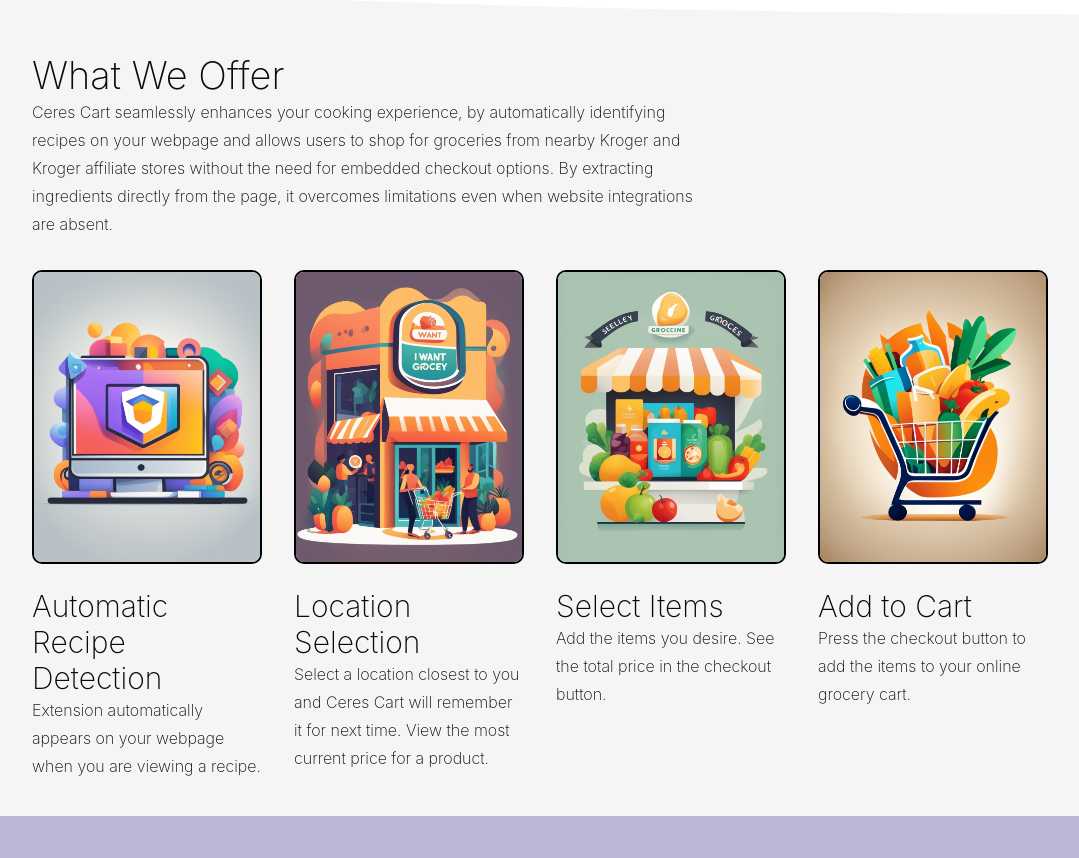
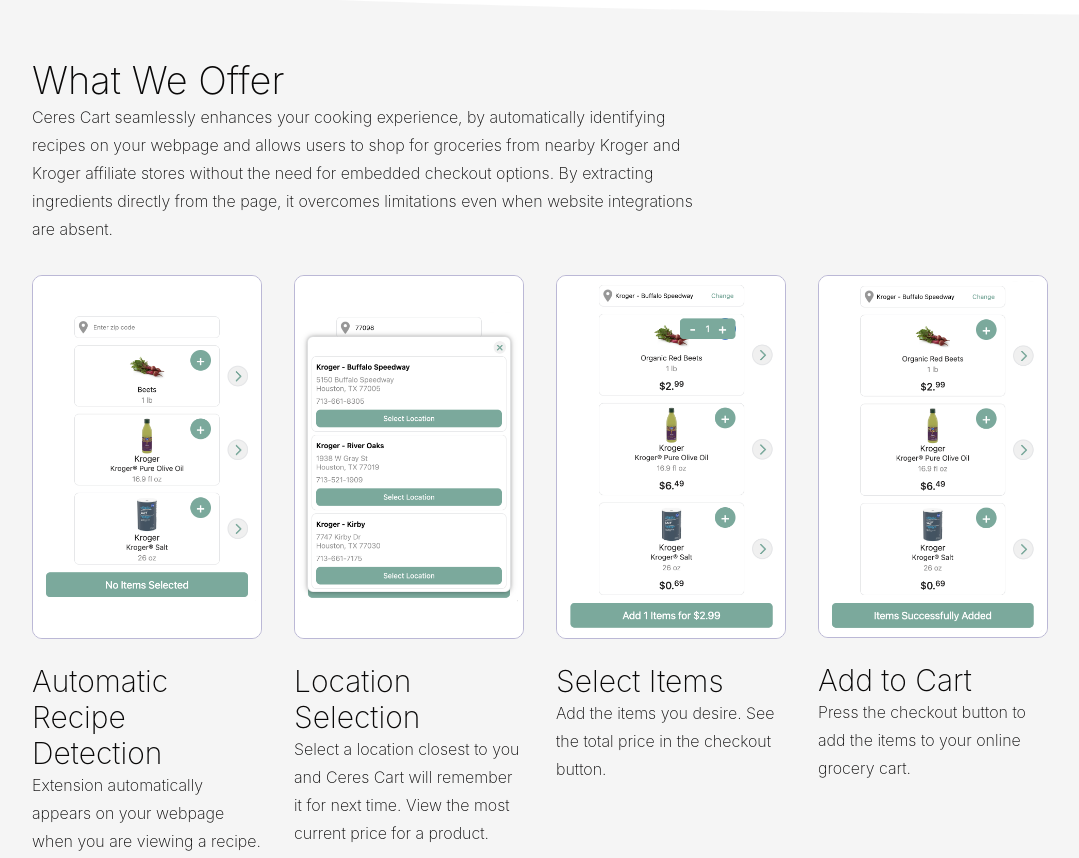
Before and after one commit to maddieduck/CeresCartWebsite, a plain HTML site: page index.html in a window 1280 px wide. Shown: the part 829-1687 px from the top of the page, without its empty margins (92-1171 px from the left). Drawn offline with Linux system fonts and the light colour scheme.

Commit message:
Adding screenshots

```diff
--- a/index.html
+++ b/index.html
@@ -47,25 +47,25 @@
             </h4>
             <div style="display: flex;">
                 <div class="productImageAndText">
-                    <img class="productImage" src="images/webpage popup.jpeg">
+                    <img class="productImage" src="images/Screenshot 1.png">
                     <h3 style="padding: 0;">Automatic Recipe Detection</h3>
                     <h4>Extension automatically appears on your webpage when you are viewing a recipe.</h4>
                 </div>
                 <div class="productImageAndText">
-                    <img class="productImage" src="images/grocery store.jpeg">
+                    <img class="productImage" src="images/Screenshot 2.png">
                     <h3 style="padding: 0;">Location Selection</h3>
                     <h4>Select a location closest to you and Ceres Cart will remember it for next time.
                         View the most current price for a product.
                     </h4>
                 </div>
                 <div class="productImageAndText">
-                    <img class="productImage" src="images/Select groceries.jpeg">
+                    <img class="productImage" src="images/Screenshot 3.png">
                     <h3 style="padding: 0;">Select Items</h3>
                     <h4>Add the items you desire. See the total price in the checkout button.
                     </h4>
                 </div>
                 <div class="productImageAndText">
-                    <img class="productImage" src="images/add groceries to cart.jpeg">
+                    <img class="productImage" src="images/Screenshot 4.png">
                     <h3 style="padding: 0;">Add to Cart</h3>
                     <h4>Press the checkout button to add the items to your online grocery cart.
                     </h4>
--- a/style.css
+++ b/style.css
@@ -80,6 +80,8 @@
 }
 #product{
     background-color: #f5f5f5;
+    min-height: 110vh;
+
 }
 #pricingDiv{
     width: 460px;
@@ -206,7 +208,7 @@
 .productImage{
     width: 230px;
     height: auto;
-    border: 2px solid black;
+    border: 1px solid rgb(187, 184, 214);
     border-radius: 10px;
 }
 #integrations{
```
Also changed, not shown: images/Screenshot 1.png (added), images/Screenshot 2.png (added), images/Screenshot 3.png (added), images/Screenshot 4.png (added).
